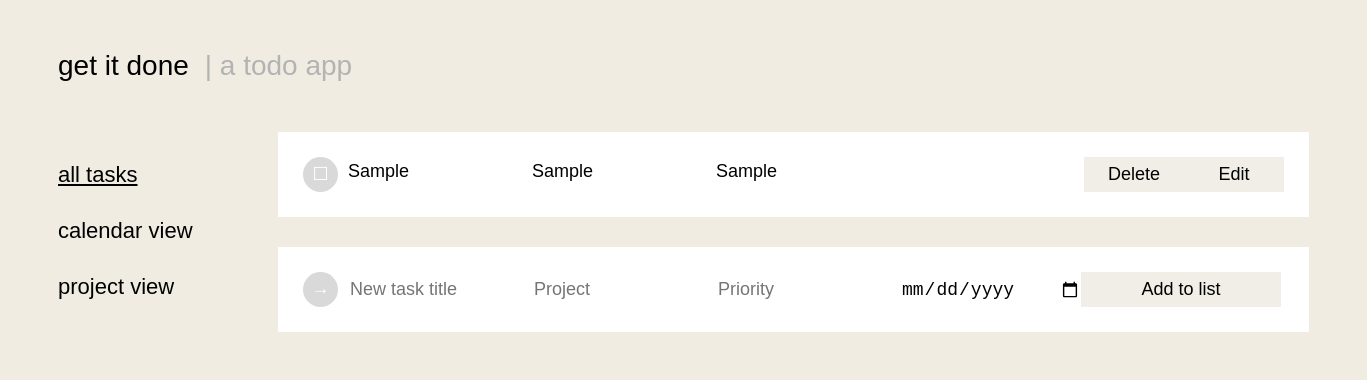
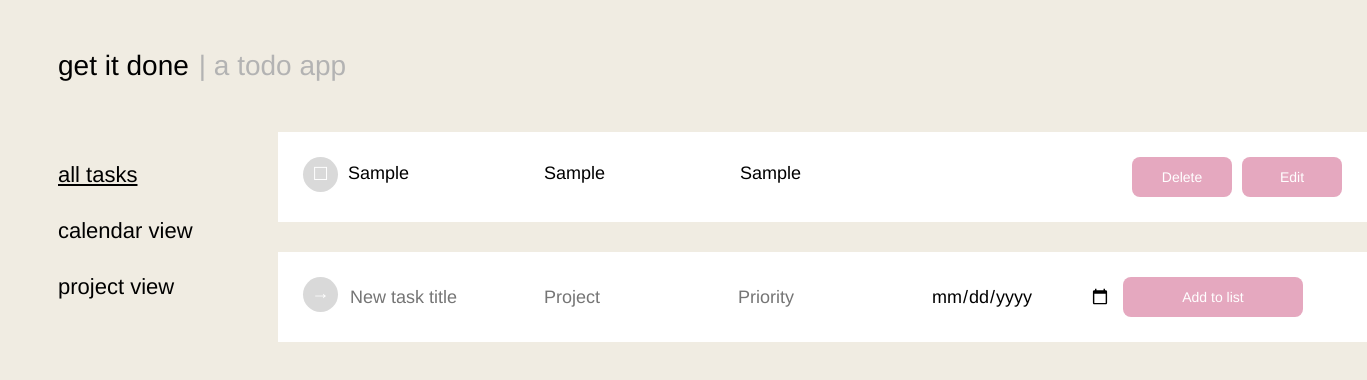
Before and after one commit to erikavar/todo, a website built with webpack: page dist/index.html in a window 1280 px wide. Both pictures are taken after typing "Sample", "Sample", "Sample", "Sample" into the empty fields and a click on the button "Add to list". Shown: the whole page, 1367 px wide, since content can reach past the window. Built offline with nearby package versions, Linux system fonts and the light colour scheme.

Commit message:
fixed edit button reusability bug and more styling

```diff
--- a/src/arrayToDisplay.js
+++ b/src/arrayToDisplay.js
@@ -44,13 +44,13 @@ function arrayToDisplay(arr) {
             detailsDiv.classList.add("completedTask");
         }
 
+        const editBtn = document.createElement("button");
+        editBtn.textContent = "Edit";
+        editBtn.classList.add("editBtn");
+
         const deleteBtn = document.createElement("button");
         deleteBtn.textContent = "Delete";
         deleteBtn.classList.add("deleteTaskBtn")
-
-        const editBtn = document.createElement("button");
-        editBtn.textContent = "Edit";
-        editBtn.classList.add("editBtn");
 
         taskDiv.setAttribute("data-index-number", index);
 
@@ -61,32 +61,36 @@ function arrayToDisplay(arr) {
             }
         });
 
-        editBtn.addEventListener("click", function() {
+        editBtn.addEventListener("click", function(e) {
+            if (e.target.tagName === "BUTTON") {
                 let taskTitle = taskDiv.querySelector(".title");
                 let label = taskDiv.querySelector(".label");
                 let priority = taskDiv.querySelector(".priority");
                 let dueDate = taskDiv.querySelector(".dueDate");
+                if(editBtn.textContent === "Edit") {
                     taskTitle.contentEditable = true;
-            dueDate.contentEditable = true;
                     label.contentEditable = true;
                     priority.contentEditable = true;
+                    dueDate.contentEditable = true;
                     editBtn.textContent = "Save";
-            editBtn.addEventListener("click", function() {
+                    editBtn.classList.add("saveEditsBtn");
+                } else if(editBtn.textContent === "Save") {
                     task.title = taskTitle.textContent;
                     task.label = label.textContent;
                     task.priority = priority.textContent;
                     task.dueDate = dueDate.textContent;
                     arr.splice(Number(taskDiv.dataset.indexNumber), 1, task);
                     taskTitle.contentEditable = false;
+                    label.contentEditable = false;
+                    priority.contentEditable = false;
                     dueDate.contentEditable = false;
                     editBtn.textContent = "Edit";
+                    editBtn.classList.remove("saveEditsBtn");
+
+                }
+            }
         });
-            taskTitle.contentEditable = true;
-            label.contentEditable = true;
-            priority.contentEditable = true;
-            dueDate.contentEditable = true;
-            editBtn.textContent = "Save";
-        });
+
 
         taskDiv.appendChild(detailsDiv);
         taskDiv.appendChild(deleteBtn);
--- a/src/style.css
+++ b/src/style.css
@@ -1,6 +1,6 @@
 html {
     background-color: #F0ECE2;
-    font-family: Arial, Helvetica, sans-serif;
+    font-family: "Haas Grot Text R Web", "Helvetica Neue", Helvetica, Arial, sans-serif;
 }
 
 #navbar {
@@ -25,7 +25,7 @@ html {
 
 .tagline {
     color: #B3B3B3;
-    margin-left: 16px;
+    margin-left: 10px;
 }
 
 .sidebarBtn {
@@ -48,6 +48,10 @@ html {
     padding: 25px 25px 25px;
     margin-bottom: 30px;
     display: flex;
+}
+
+.task:hover {
+    box-shadow: 0 0 11px rgba(33,33,33,.2);
 }
 
 .taskDetails {
@@ -78,6 +82,8 @@ input {
     font-size: 18px;
     width: 180px;
     border: none;
+    font-family: "Haas Grot Text R Web", "Helvetica Neue", Helvetica, Arial, sans-serif;
+    padding-right: 12px;
 }
 
 input:hover, .addTaskBtn:hover, .checkOffTaskBtn:hover, .deleteTaskBtn:hover, .editBtn:hover {
@@ -89,22 +95,62 @@ input:focus {
 }
 
 .taskText {
-    padding-top: 4px;
+    padding-top: 6px;
     color: black;
+    padding-right: 12px;
+
 }
 
-.addTaskBtn, .addInHomeView, .addInTaskView {
+.addInHomeView, .addInTaskView {
     background-color: #f1eee7;
     border: none;
     font-size: 18px;
     width: 200px;
 }
 
+.addTaskBtn, .deleteTaskBtn, .editBtn {
+  background-color: #e5a8bf;
+  border-radius: 8px;
+  border-style: none;
+  box-sizing: border-box;
+  color: #FFFFFF;
+  cursor: pointer;
+  display: inline-block;
+  font-family: "Haas Grot Text R Web", "Helvetica Neue", Helvetica, Arial, sans-serif;
+  font-size: 14px;
+  font-weight: 500;
+  height: 40px;
+  width: 180px;
+  line-height: 20px;
+  list-style: none;
+  margin: 0;
+  outline: none;
+  padding: 10px 16px;
+  position: relative;
+  text-align: center;
+  text-decoration: none;
+  transition: color 100ms;
+  vertical-align: baseline;
+  user-select: none;
+  -webkit-user-select: none;
+  touch-action: manipulation;
+}
+
+.addTaskBtn:hover {
+  background-color: #F082AC;
+}
+
 .deleteTaskBtn, .editBtn {
-    background-color: #f1eee7;
-    border: none;
-    font-size: 18px;
+
     width: 100px;
+}
+
+.editBtn {
+    margin-left: 10px;
+}
+
+.saveEditsBtn {
+    background-color: #e61263;
 }
 
 .completedTask {
```
Also changed, not shown: dist/main.js. Lines whose indentation alone changed are shown as unchanged.
